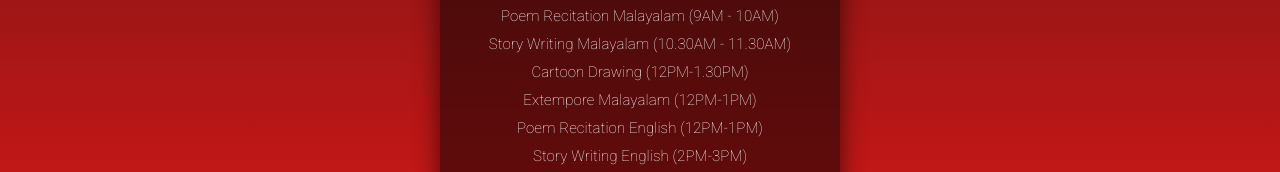
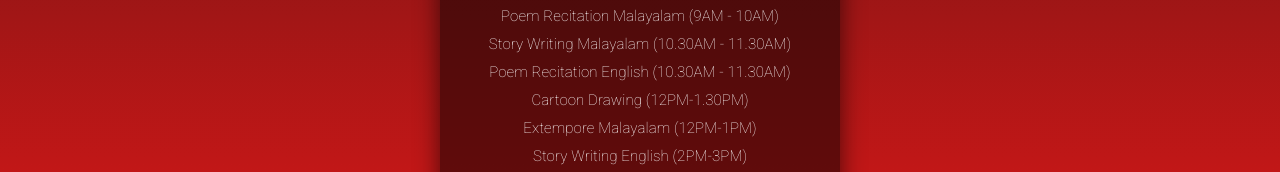
Before and after one commit to Projjwala/projjwala.github.io, a plain HTML site: page schedule.html in a window 1280 px wide. Shown: the part 694-866 px from the top of the page. Drawn offline with Linux system fonts and the light colour scheme.

Commit message:
Update schedule.html

```diff
--- a/schedule.html
+++ b/schedule.html
@@ -33,9 +33,9 @@
 <h3>Extempore English  (9AM - 10AM)</h3>
 <h3>Poem Recitation Malayalam  (9AM - 10AM)</h3>
 <h3>Story Writing Malayalam  (10.30AM - 11.30AM)  </h3>
+<h3>Poem Recitation English  (10.30AM - 11.30AM)  </h3>
 <h3>Cartoon Drawing  (12PM-1.30PM)</h3>
 <h3>Extempore Malayalam  (12PM-1PM)</h3>
-<h3>Poem Recitation English  (12PM-1PM)</h3>
 <h3>Story Writing English  (2PM-3PM)</h3>
 <h3>Digital Drawing  (2PM-3.30PM)</h3>
 <h3>Mappila paattu  (4PM-5PM)</h3>
```
